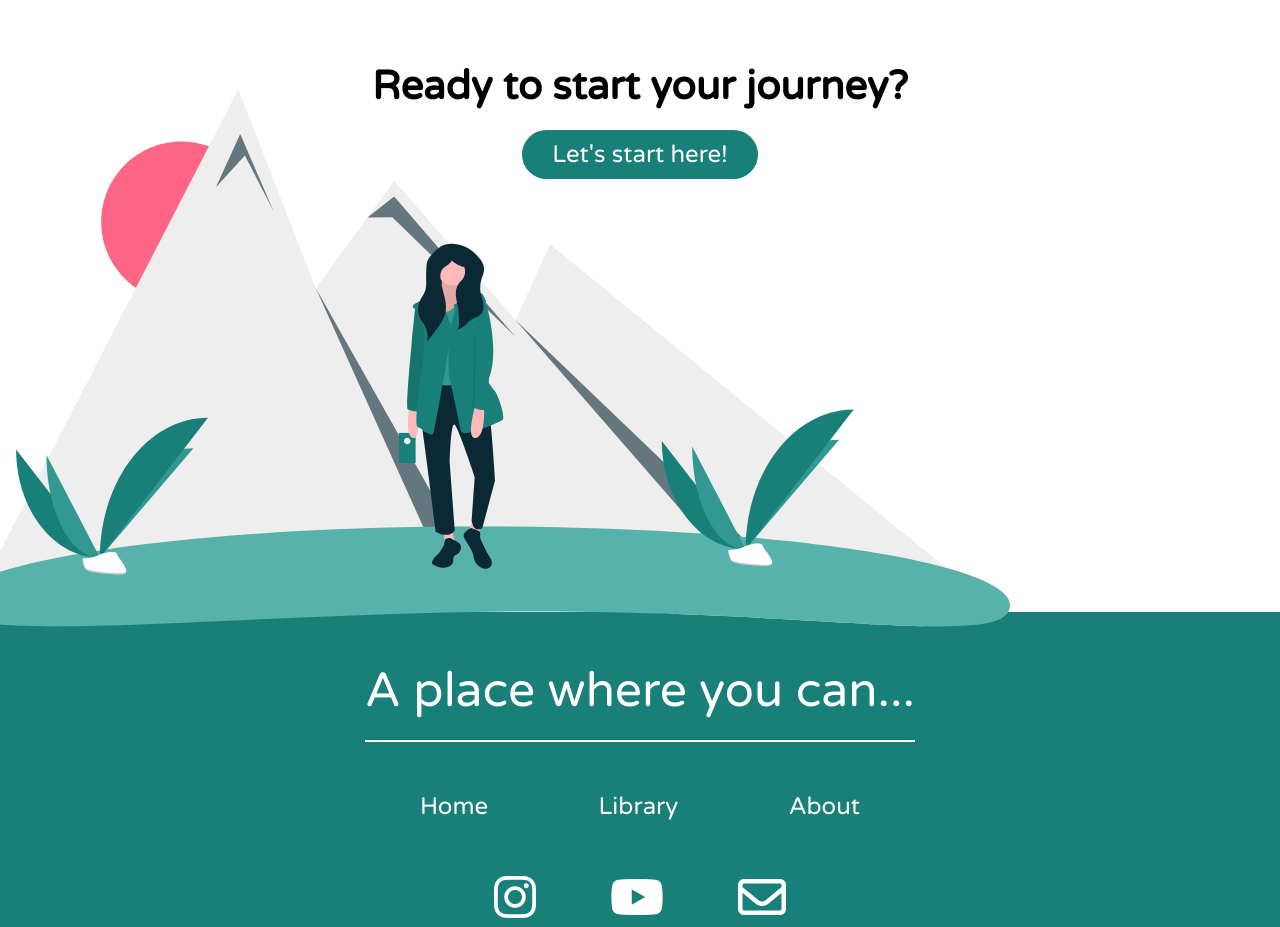
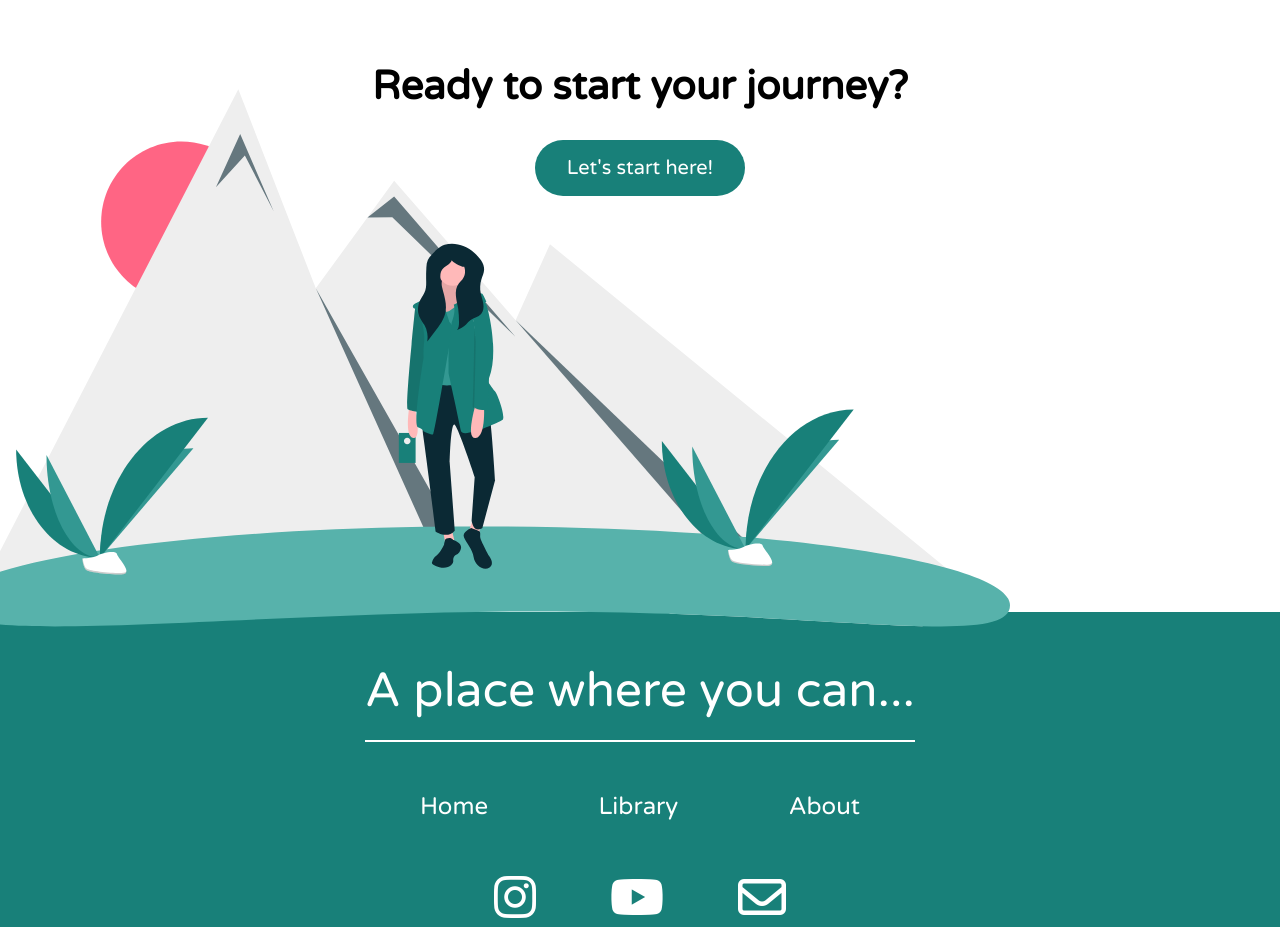
Before and after one commit to AlvaJufinto/libraerity, a Next.js app: page / in a window 1280 px wide. Shown: the part 2300-3227 px from the top of the page. Built offline with nearby package versions, Linux system fonts and the light colour scheme.

Commit message:
changing home jumbotron padding and add  margin'
;
A

```diff
--- a/styles/globals.css
+++ b/styles/globals.css
@@ -183,8 +183,9 @@ a {
 }
 
 .HomeStartJourneyButton {
-  font-size: 1.5rem;
-  padding: 10px 30px;
+  margin: 10px 0px;
+  font-size: 1.25rem;
+  padding: 16px 32px;
   border: none;
   outline: none;
   border-radius: 30px;
```
